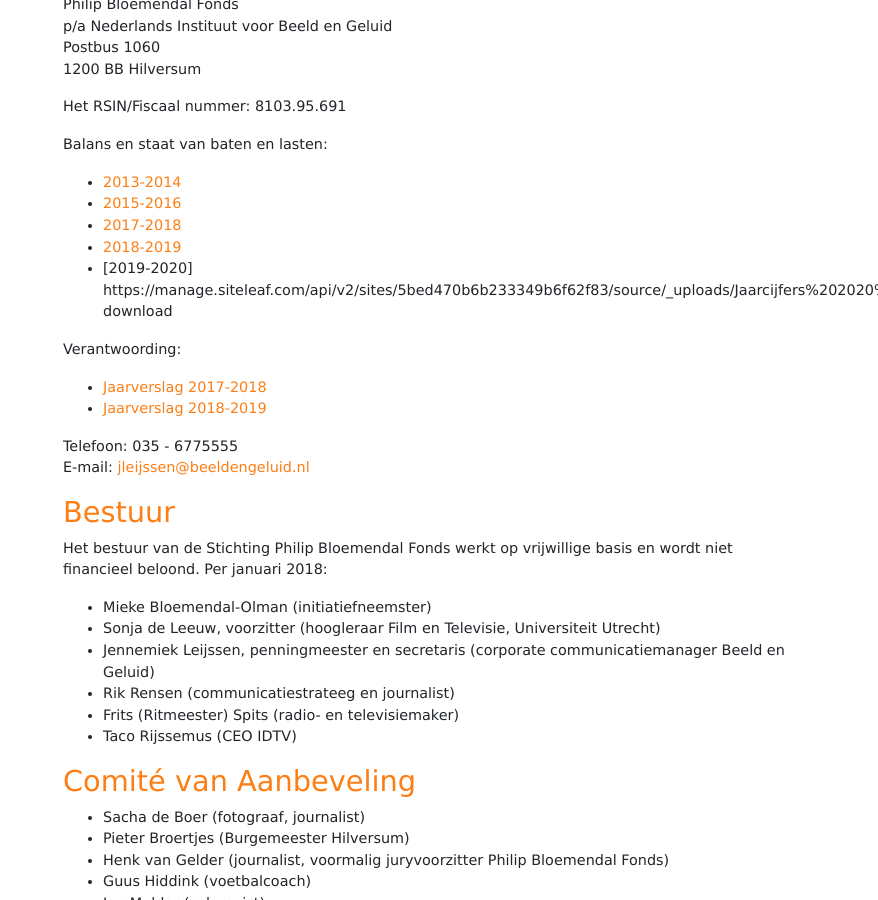
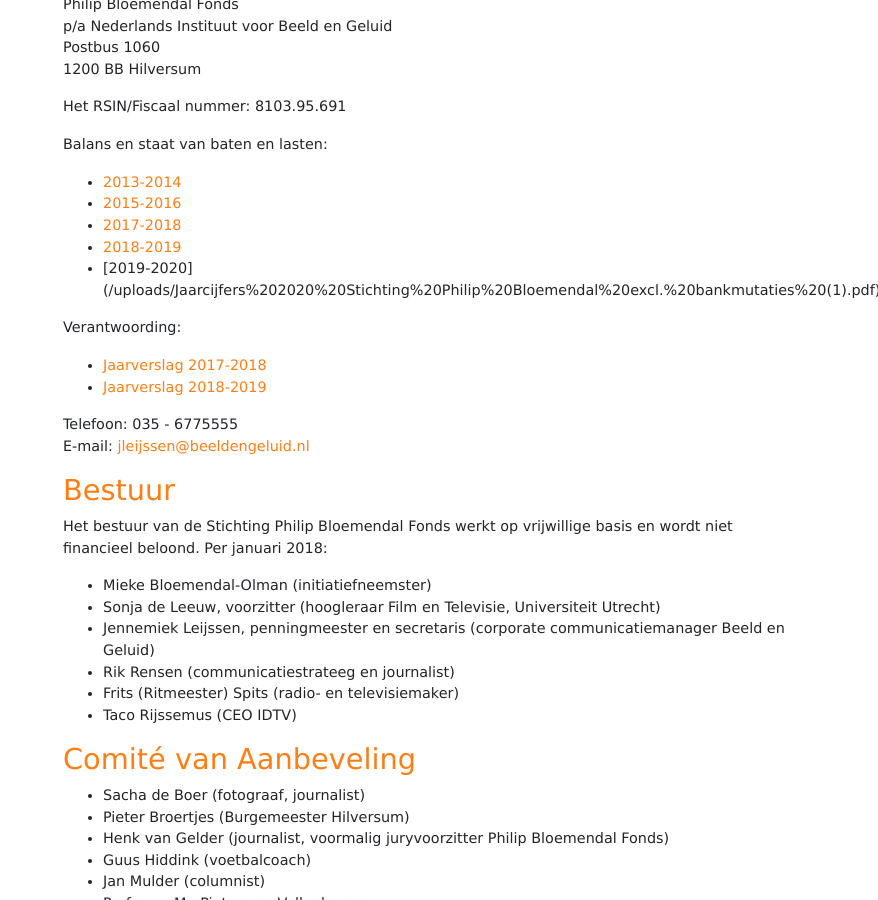
Before and after one commit to bloemendalprijs/bloemendalprijs.github.io, a Jekyll site: the page built from de-stichting.markdown, in a window 1280 px wide and 900 px high, scrolled down 749 px. Shown: the whole window, without its empty margins (402-1280 px from the left). Built offline with Jekyll 4.4.1, drawn with Linux system fonts in a browser that asks for light colours; some of the changed lines change nothing that is shown.

Commit message:
Updated De Stichting

```diff
--- a/de-stichting.markdown
+++ b/de-stichting.markdown
@@ -36,7 +36,7 @@
 * [2017-2018](/uploads/Ph%20Bloemendal%202017%20-%202018.pdf)
 * [2018-2019](/uploads/Financieel%20jaarverslag%20Philip%20Bloemendal%201819-5.pdf)
 * [2019-2020]
-https://manage.siteleaf.com/api/v2/sites/5bed470b6b233349b6f62f83/source/_uploads/Jaarcijfers%202020%20Stichting%20Philip%20Bloemendal%20excl.%20bankmutaties%20(1).pdf?download
+(/uploads/Jaarcijfers%202020%20Stichting%20Philip%20Bloemendal%20excl.%20bankmutaties%20(1).pdf)
 
 Verantwoording:
 * [Jaarverslag 2017-2018](/uploads/Jaarverslag2017_2018.pdf)
```
